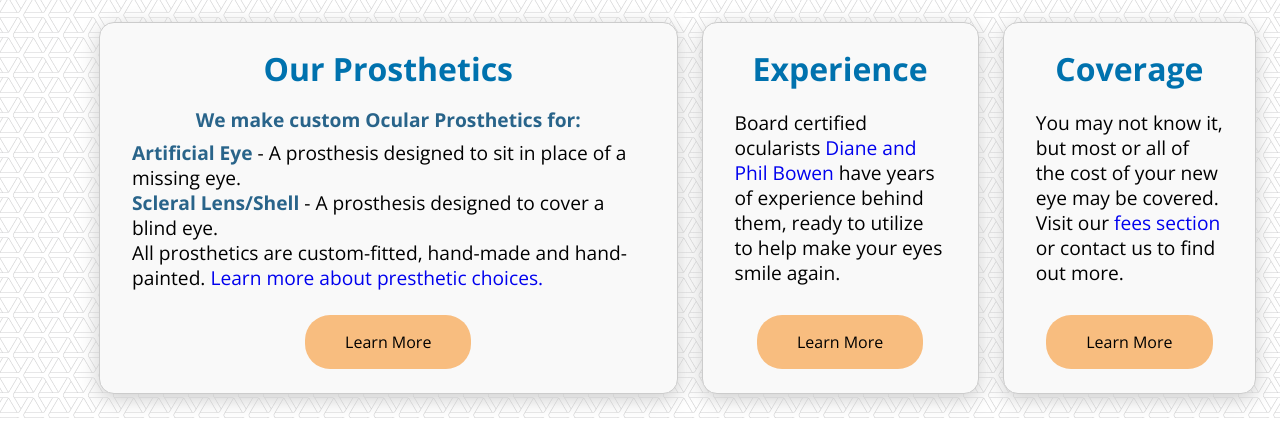
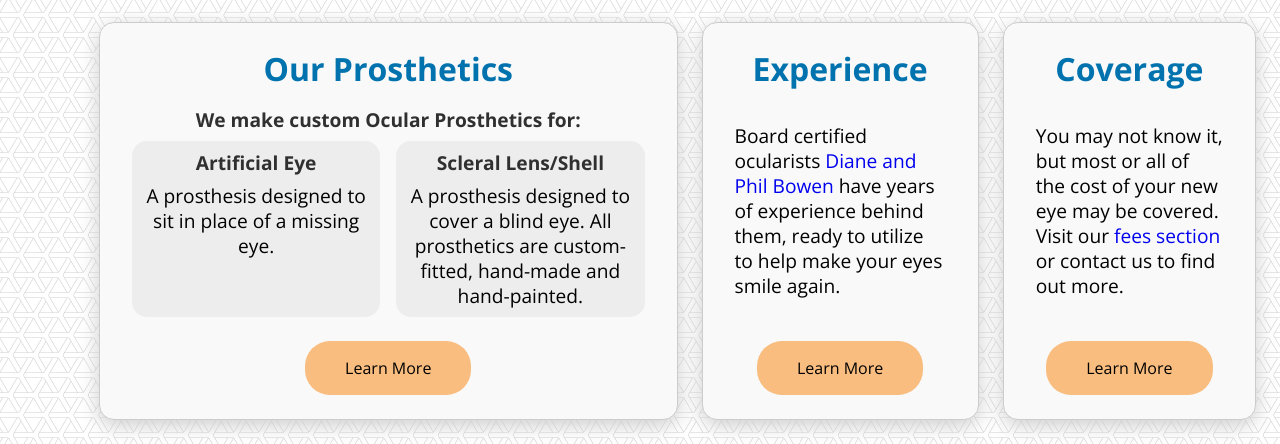
Before and after one commit to xpyrosh/eye-template-3, a website: page index.html in a window 1280 px wide. Shown: the part 802-1246 px from the top of the page. Before the commit the page ends 1220 px from the top, so only its background shows below. Drawn offline with nearby package versions, Linux system fonts and the light colour scheme.

Commit message:
modified cards personal adjustments to fit new theme

```diff
--- a/index.html
+++ b/index.html
@@ -15,16 +15,16 @@
 <body>
     <div id="main-nav">
         <div class="nav-content">
-            <img src="/img/logo_o.png" alt="" class="nav-logo">
+            <a href="#"><img src="/img/logo_o.png" alt="" class="nav-logo"></a>
             <ul>
                 <!-- Home -->
-                <li><a href="#" class="current"><i class="fas fa-home"></i><span class="nav-text">Home</span></a></li>
+                <li><a href="#" class="current nav-item"><i class="fas fa-home"></i><span class="nav-text">Home</span></a></li>
                 <!-- Learn More -->
-                <li><a href="#"><i class="far fa-question-circle"></i><span class="nav-text">Learn More</span></a></li>
+                <li><a href="#" class="nav-item"><i class="far fa-question-circle"></i><span class="nav-text">Learn More</span></a></li>
                 <!-- About Us -->
-                <li><a href="#"><i class="fas fa-info-circle"></i><span class="nav-text">About Us</span></a></li>
+                <li><a href="#" class="nav-item"><i class="fas fa-info-circle"></i><span class="nav-text">About Us</span></a></li>
                 <!-- Contact Us -->
-                <li><a href="#"><i class="fas fa-address-book"></i><span class="nav-text">Contact Us</span></a></li>
+                <li><a href="#" class="nav-item"><i class="fas fa-address-book"></i><span class="nav-text">Contact Us</span></a></li>
             </ul>
         </div>
     </div>
@@ -60,10 +60,17 @@
             <div class="card" id="our-prosthetics">
                 <h1>Our Prosthetics</h1>
                 <h3>We make custom Ocular Prosthetics for:</h3>
-                <p><span>Artificial Eye</span> - A prosthesis designed to sit in place of a missing eye.<br>
-                <span>Scleral Lens/Shell</span> - A prosthesis designed to cover a blind eye.<br>
-                All prosthetics are custom-fitted, hand-made and hand-painted.
-                <a href="#">Learn more about presthetic choices.</a></p>
+                <div class="inner-cols">
+                    <div>
+                        <h3>Artificial Eye</h3>
+                        <p>A prosthesis designed to sit in place of a missing eye.</p>
+                    </div>
+                    <div>
+                        <h3>Scleral Lens/Shell</h3>
+                        <p>A prosthesis designed to cover a blind eye. All prosthetics are custom-fitted, hand-made and hand-painted.</p>
+                    </div>
+                </div>
+                <!-- <a href="#">Learn more about presthetic choices.</a> -->
 
                 <a href="#" class="btn-learn">Learn More</a>
             </div>
@@ -86,6 +93,11 @@
                 <a href="#" class="btn-learn">Learn More</a>
             </div>
         </div>
+    </div>
+
+    <section id="footer">
+
+    </section>
 
 </div>
 
--- a/scss/_utilities.scss
+++ b/scss/_utilities.scss
@@ -31,7 +31,7 @@
     h3 {
         font-size: 1.2rem;
         padding-bottom: .5rem;
-        color: $primary-color;
+        color: $darker-color;
     }
 
     p {
@@ -39,7 +39,7 @@
         line-height: 1.3;
 
         span {
-            color: $primary-color;
+            color: $darker-color;
             font-weight: bold;
         }
     }
--- a/scss/main.scss
+++ b/scss/main.scss
@@ -4,6 +4,10 @@
 * {
     margin: 0;
     padding: 0;
+}
+
+html {
+    scroll-behavior: smooth;
 }
 
 body {
@@ -48,7 +52,7 @@ a {
         padding-left: 2rem;
     }
 
-    a {
+    .nav-item {
         display: block;
         text-align: left;
         color: $light-color;
@@ -161,6 +165,22 @@ a {
         grid-template-columns: 2fr 1fr 1fr;
     }
 
+    // Our prosthetics needs special formatting for inner content
+    #our-prosthetics {
+        .inner-cols {
+            display: grid;
+            grid-template-columns: repeat(2, 1fr);
+            gap: 1rem;
+            text-align: center;
+
+            div{
+                padding: .5rem;
+                background: #ededed;
+                border-radius: 15px;
+            }
+        }
+    }
+
     // last card needs static margin right
     #coverage {
         margin-right: 1.5rem;
```
Also changed, not shown: css/main.css.
